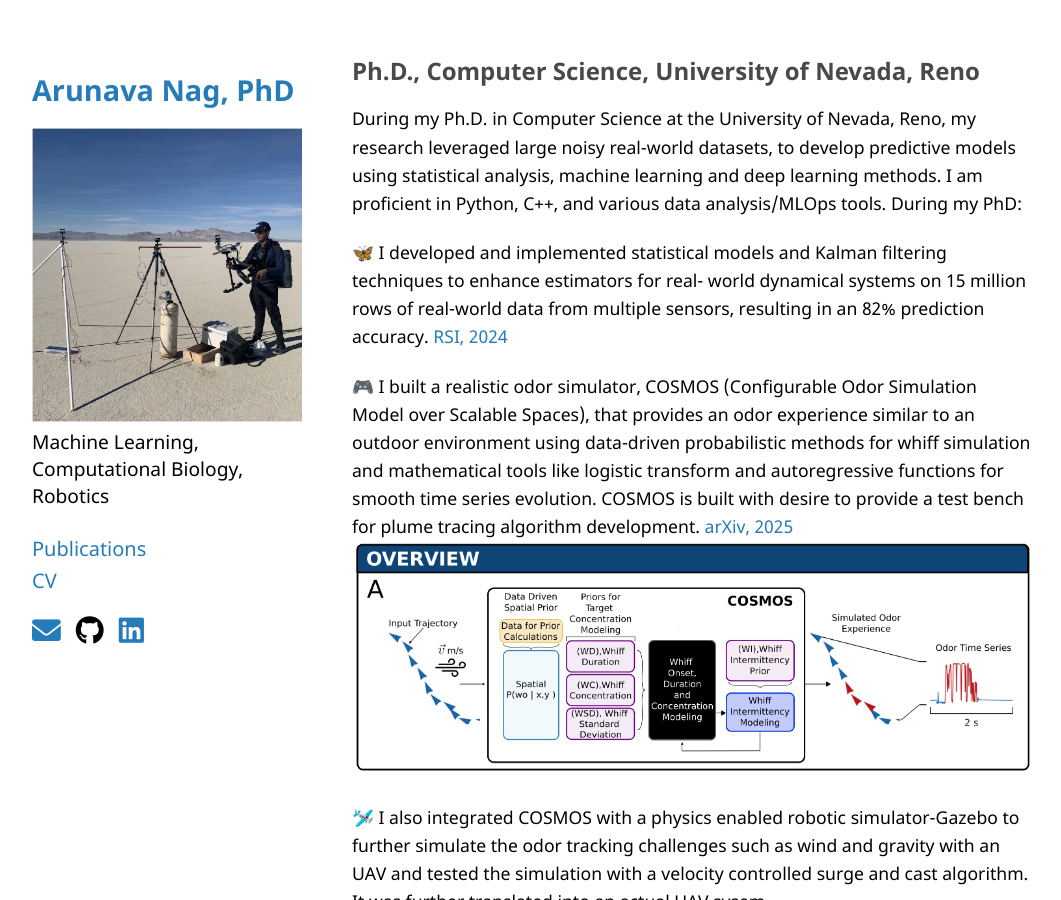
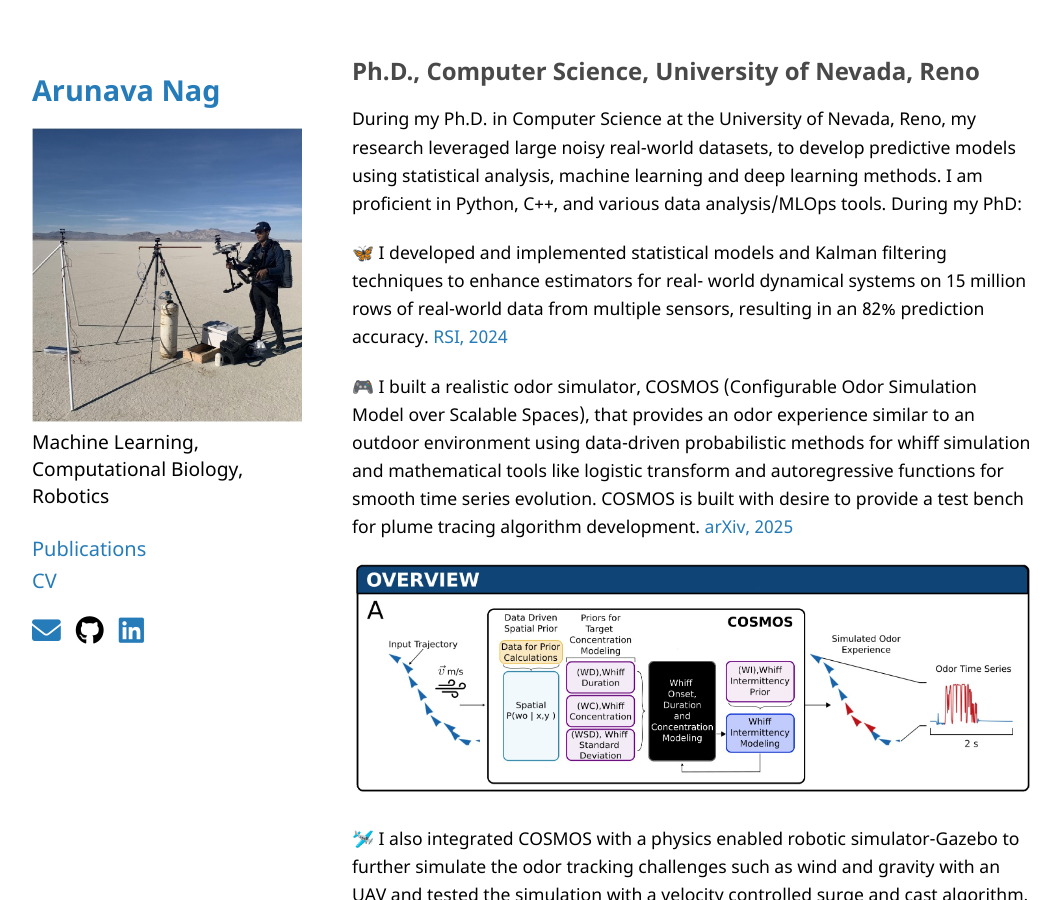
Before and after one commit to arunavanag591/mypage, a Jekyll site: the page built from index.md, in a window 1280 px wide and 900 px high. Shown: the whole window, without its empty margins (108-1169 px from the left). Built offline with Jekyll 4.4.1, drawn with Linux system fonts in a browser that asks for light colours; a style sheet for code colours, icons or effects is not loaded; our own code applies the rules of GitHub Pages for plain Markdown files.

Commit message:
changed title

```diff
--- a/_config.yml
+++ b/_config.yml
@@ -1,4 +1,4 @@
-title: Arunava Nag, PhD
+title: Arunava Nag
 logo: /assets/img/me.png
 description: Machine Learning, Computational Biology, Robotics
 google_analytics:
--- a/index.md
+++ b/index.md
@@ -8,7 +8,9 @@ During my Ph.D. in Computer Science at the University of Nevada, Reno, my resear
 🦋 I developed and implemented statistical models and Kalman filtering techniques to enhance estimators for real- world dynamical systems on 15 million rows of real-world data from multiple sensors, resulting in an 82% prediction accuracy. [RSI, 2024](https://royalsocietypublishing.org/doi/full/10.1098/rsif.2024.0169)
 
 🎮 I built a realistic odor simulator, COSMOS (Configurable Odor Simulation Model over Scalable Spaces), that provides an odor experience similar to an outdoor environment using data-driven probabilistic methods for whiff simulation and mathematical tools like logistic transform and autoregressive functions for smooth time series evolution. COSMOS is built with desire to provide a test bench for plume tracing algorithm development. [arXiv, 2025](https://arxiv.org/abs/2505.22436)
+
 ![COSMOS](assets/img/algorithm.jpg)
+
 
 🛩️ I also integrated COSMOS with a physics enabled robotic simulator-Gazebo to further simulate the odor tracking challenges such as wind and gravity with an UAV and tested the simulation with a velocity controlled surge and cast algorithm. It was further translated into an actual UAV sysem.
 
```
